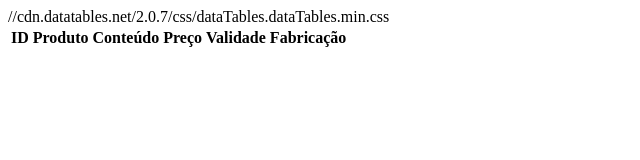
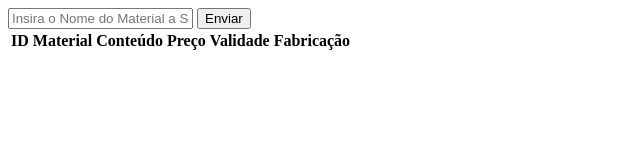
Before and after one commit to Felipe4990/stock-mngt-app, a plain HTML site: page front/index.html in a window 1280 px wide. Shown: the whole page, without its empty margins (0-640 px from the left). Drawn offline with Linux system fonts and the light colour scheme; no server answers.

Commit message:
feat: Adding support for fetching data and rendering it to the table

```diff
--- a/front/index.html
+++ b/front/index.html
@@ -1,30 +1,58 @@
 <!DOCTYPE html>
 <html lang="en">
+
 <head>
     <meta charset="UTF-8">
     <meta name="viewport" content="width=device-width, initial-scale=1.0">
     <title>Sample API Data</title>
     <link rel="stylesheet" href="styles.css">
+</head>
+
+<body>
+    <!-- ## Insertion Form for new Materials and/or Products -->
+    <!--
+    <div class="insertion">
+        <form id="insertion_form">
+            <div>
+                <label for="material_field">Nome do Material:</label>
+                <input id="material_field" type="text" placeholder="Insira o nome do Ingrediente e/ou Produto" required>
+            </div>
+            <div>
+                <label for="content_field">Conteúdo:</label>
+                <input id="content_field" type="text" placeholder="Insira uma Descrição" required>
+            </div>
+            </div>
+                <label for="price_field">Preço:</label>
+                <input id="price_field" type="text" placeholder="Insira o Preço" require>
+            <div>
+            </div>
+                <label for="expiration_date_field">Data de Validade:</label>
+                <input id="expiration_date_field" type="text" placeholder="Insira a Data de Validade" require>
+            <div>
+            </div>
+                <label for="purchase_date_field">Data de Compra:</label>
+                <input id="purchase_date_field" type="text" placeholder="Insira a Data de Compra" require>
+            <div>
+            <input type="submit" value="Enviar">
+        </form>
+    </div>
+    -->
 
 
-    //cdn.datatables.net/2.0.7/css/dataTables.dataTables.min.css
-    <link rel="stylesheet" href="styles.css">
-    <link rel="stylesheet" href="styles.css">
-</head>
-<body>
-    <table>
+    <div class ="search">
+        <!-- Input field -->
+        <input type="text" id="material-search" placeholder="Insira o Nome do Material a Ser Pesquisado">
+
+        <!-- Button to get input value -->
+        <button onclick="getValueForMaterialsTable()">Enviar</button>
+    </div>
 
 
-    </table>
-
-    <div class="search">
-        <!-- Data will be rendered here -->
-    </div>
-
     <div class="materials">
-        <!-- Data will be rendered here -->
+        <table name="materials-table" id ="materials-table"></table>
     </div>
 
     <script src="script.js"></script>
 </body>
+
 </html>
--- a/front/script.js
+++ b/front/script.js
@@ -1,35 +1,31 @@
-// Function to fetch data from the API
-async function fetchData() {
+
+async function getValueForMaterialsTable() {
+    let inputField = document.getElementById("material-search");
+
+    deleteContents();
+
     try {
-        //const response = await fetch('https://jsonplaceholder.typicode.com/posts');
-        const response = await fetch('http://localhost:8080/api/material/leite');
+        const response = await fetch('http://localhost:8080/api/material/' + inputField.value);
         const data = await response.json();
-        return data;
+        generateTable(data);
+
     } catch (error) {
         console.error('Error fetching data:', error);
     }
+
 }
 
-async function generateTableHead(table) {
-    const filling = await fetchData();
-
-    let thead = table.createTHead();
-    let row = thead.insertRow();
-
-    const titleArray= [ "ID", "Produto", "Conteúdo", "Preço", "Validade", "Fabricação" ];
-    for (var i in titleArray){
-        let th = document.createElement("th");
-        let text = document.createTextNode(titleArray[i]);
-        th.appendChild(text);
-        row.appendChild(th);
+function deleteContents(){
+    var myTable = document.getElementById("materials-table");
+    var rowCount = myTable.rows.length;
+    for (var x=rowCount-1; x>0; x--) {
+       myTable.deleteRow(x);
     }
 }
 
-async function generateTable(table) {
-    const filling = await fetchData();
-
-    for (let element of filling) {
-        let row = table.insertRow();
+function generateTable(data) {
+    for (let element of data) {
+        let row = document.querySelector("table").insertRow();
         for (key in element) {
             let cell = row.insertCell();
             let text = document.createTextNode(element[key]);
@@ -38,9 +34,17 @@ async function generateTable(table) {
     }
 }
 
-let table = document.querySelector("table");
-//let filling = Object.keys(mountains[0]);
+async function generateTableHead() {
+    let thead = document.querySelector("table").createTHead();
+    let row = thead.insertRow();
 
+    const titleArray = ["ID", "Material", "Conteúdo", "Preço", "Validade", "Fabricação"];
+    for (var i in titleArray) {
+        let th = document.createElement("th");
+        let text = document.createTextNode(titleArray[i]);
+        th.appendChild(text);
+        row.appendChild(th);
+    }
+}
 
-generateTableHead(table);
-generateTable(table);
+generateTableHead();
```
